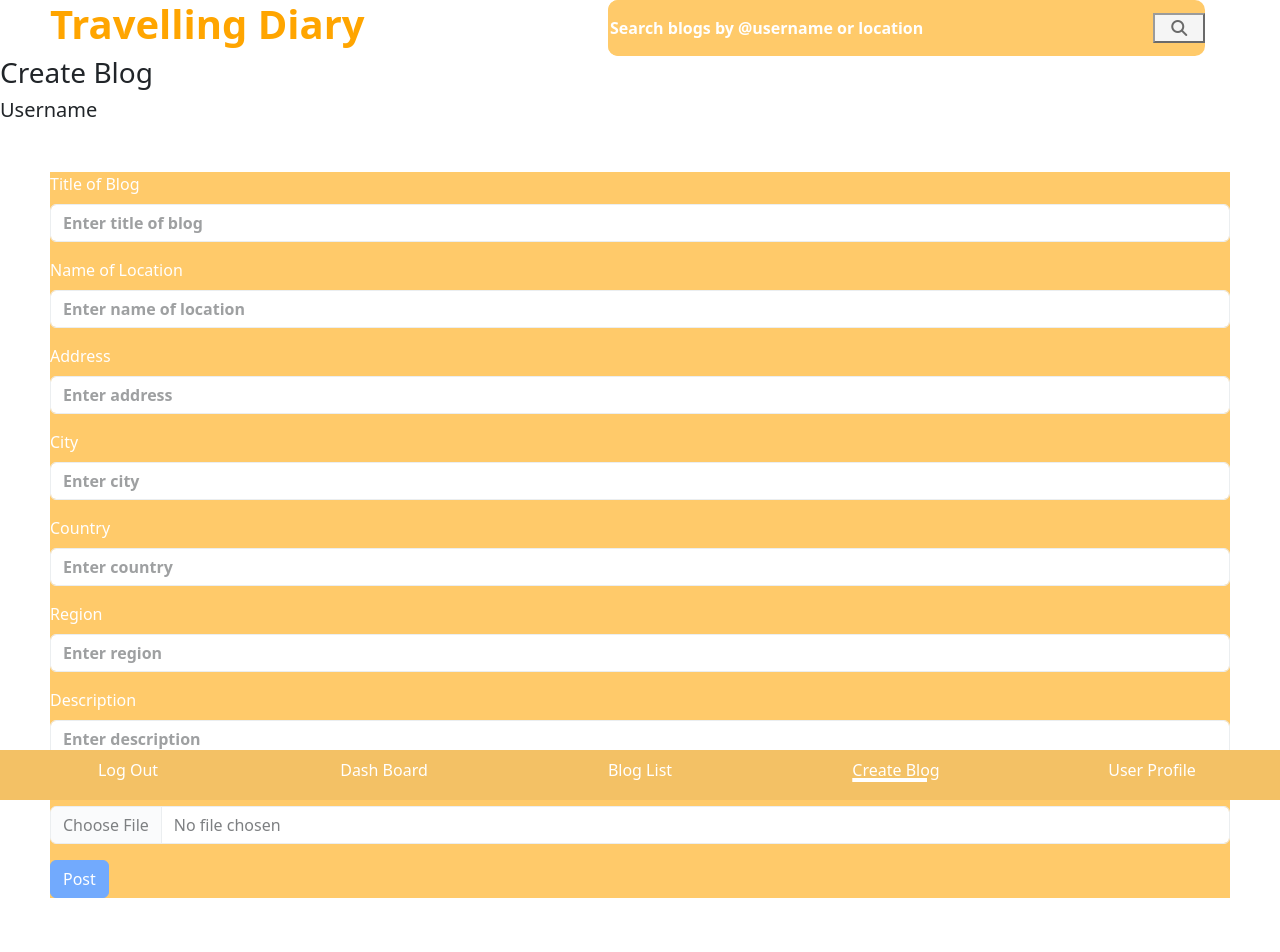
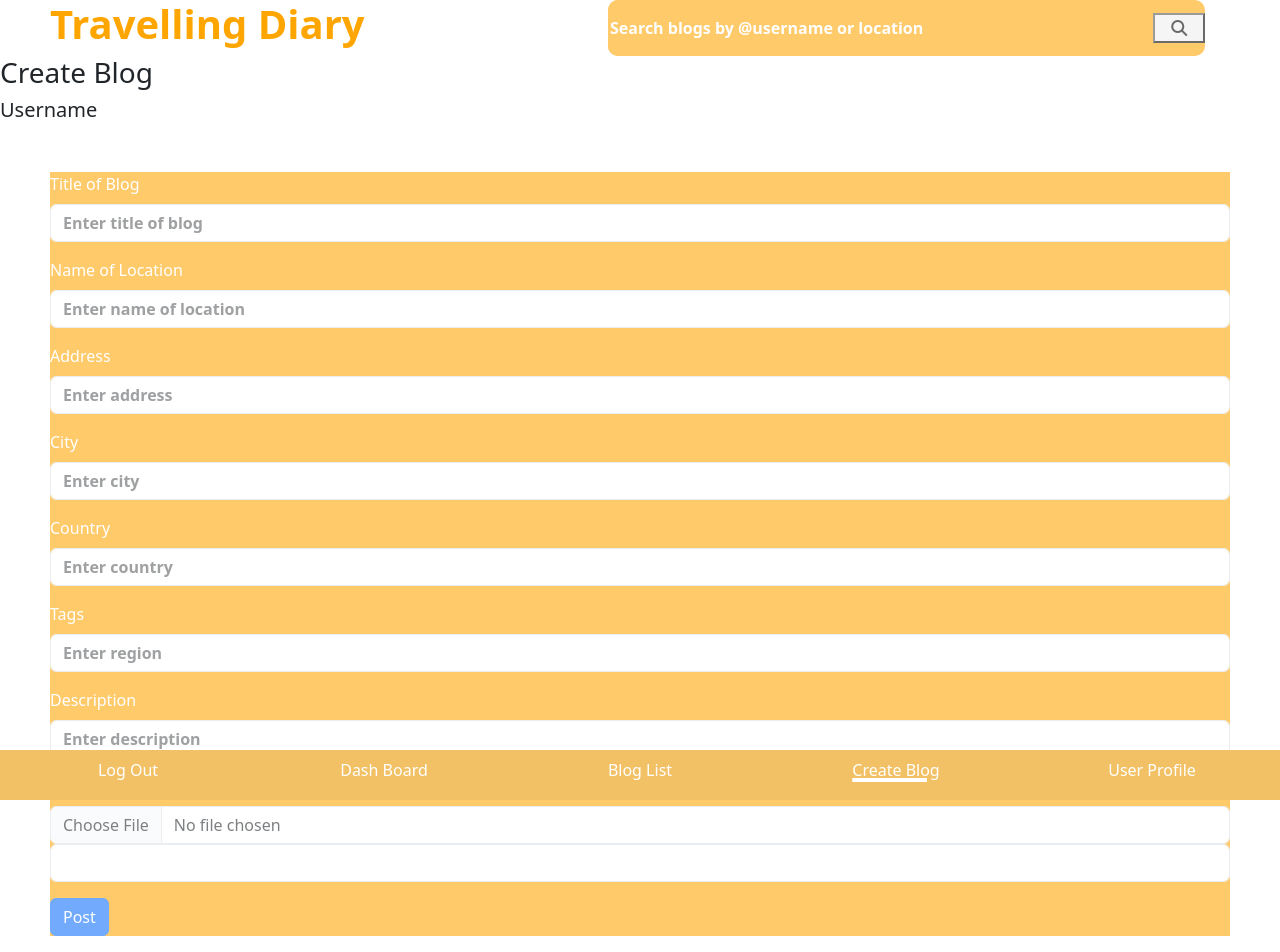
Before and after one commit to frankie3388/t3-finalproject-frontend, a React (Create React App) app: page /createblog in a window 1280 px wide. Shown: the top 952 px of the page. Built offline with nearby package versions, Linux system fonts and the light colour scheme.

Commit message:
feat: create blog functionality to include image upload

```diff
--- a/src/components/CreateAccountForm.jsx
+++ b/src/components/CreateAccountForm.jsx
@@ -5,8 +5,11 @@ import Row from 'react-bootstrap/Row';
 import '../styling/CreateAccount-LoginForm.css';
 import { useEffect, useState } from 'react';
 import { create } from '../functions/create-account';
+import { useNavigate } from 'react-router-dom';
 
 function CreateAccountForm() {
+
+  const navigate = useNavigate();
 
     // local form's state
     const [user, setUser] = useState(null);
@@ -131,7 +134,14 @@ function CreateAccountForm() {
           </Button>
         </Col>
       </Form.Group>
-      <p>Already have an account? <a href="./" className="createlink">Login</a></p>
+      <p>Already have an account?{' '}
+        <span
+          className="createlink"
+          onClick={() => navigate('/')}
+        >
+          Login
+        </span>
+      </p>
     </Form>
     )
 }
--- a/src/components/CreateBlogForm.jsx
+++ b/src/components/CreateBlogForm.jsx
@@ -5,7 +5,9 @@ import { useState, useContext } from 'react';
 import { ApiContext } from "../context/ApiContext";
 
 function CreateBlogForm() {
+  // useState for the imagedata
   const [photo, setPhoto] = useState(null);
+  const [caption, setCaption] = useState("")
 
   // api URL
 	const {api} = useContext(ApiContext);
@@ -15,22 +17,41 @@ function CreateBlogForm() {
     event.preventDefault();
 
     try {
+      // Create blog data
+      const blogData = {
+        title: event.target.elements.title.value,
+        locationname: event.target.elements.locationname.value,
+        locationaddress: event.target.elements.locationaddress.value,
+        locationcity: event.target.elements.locationcity.value,
+        locationcountry: event.target.elements.locationcountry.value,
+        body: event.target.elements.body.value,
+        tags: event.target.elements.tags.value,
+      };
+
+      // Create FormData for image submission
+      const formData = new FormData();
+      formData.append("image", photo);
+      formData.append("caption", caption);
+
+      // Post image data to server and S3
+      await fetch(api + "/blog/image", {
+        method: 'POST',
+        body: formData,
+        headers: { 'Content-Type': 'multipart/form-data' },
+      });
+
+      // Post blog data to server
       const response = await fetch(api + "/blog", {
         method: 'POST',
         headers: {
           'Content-Type': 'application/json',
         },
         body: JSON.stringify({
-                title: event.target.elements.title.value,
-                locationname: event.target.elements.locationname.value,
-                address: event.target.elements.address.value,
-                city: event.target.elements.city.value,
-                country: event.target.elements.country.value,
-                region: event.target.elements.region.value,
-                description: event.target.elements.description.value,
-                photo: photo,
+          ...blogData,
+          imagedata: photo.name, // Assuming photo.name is a unique identifier for the image
         }),
       });
+
       if (response.ok) {
         console.log("Blog posted successfully");
       } else {
@@ -56,29 +77,30 @@ function CreateBlogForm() {
               <Form.Label>Name of Location</Form.Label>
               <Form.Control type="text" name="locationname" placeholder="Enter name of location" />
             </Form.Group>
-            <Form.Group className="mb-3" controlId="address">
+            <Form.Group className="mb-3" controlId="locationaddress">
               <Form.Label>Address</Form.Label>
-              <Form.Control type="text" name="address" placeholder="Enter address" />
+              <Form.Control type="text" name="locationaddress" placeholder="Enter address" />
             </Form.Group>
-            <Form.Group className="mb-3" controlId="city">
+            <Form.Group className="mb-3" controlId="locationcity">
               <Form.Label>City</Form.Label>
-              <Form.Control type="text" name="city" placeholder="Enter city" />
+              <Form.Control type="text" name="locationcity" placeholder="Enter city" />
             </Form.Group>
-            <Form.Group className="mb-3" controlId="country">
+            <Form.Group className="mb-3" controlId="locationcountry">
               <Form.Label>Country</Form.Label>
-              <Form.Control type="text" name="country" placeholder="Enter country" />
+              <Form.Control type="text" name="locationcountry" placeholder="Enter country" />
             </Form.Group>
-            <Form.Group className="mb-3" controlId="region">
-              <Form.Label>Region</Form.Label>
-              <Form.Control type="text" name="region" placeholder="Enter region" />
+            <Form.Group className="mb-3" controlId="tags">
+              <Form.Label>Tags</Form.Label>
+              <Form.Control type="text" name="tags" placeholder="Enter region" />
             </Form.Group>
-            <Form.Group className="mb-3" controlId="description">
+            <Form.Group className="mb-3" controlId="body">
               <Form.Label>Description</Form.Label>
-              <Form.Control type="text" name="description" placeholder="Enter description" />
+              <Form.Control type="text" name="body" placeholder="Enter description" />
             </Form.Group>
-            <Form.Group className="mb-3" controlId="photo">
+            <Form.Group className="mb-3" controlId="imagedata">
                 <Form.Label>Photo</Form.Label>
-                <Form.Control type="file" name="photo" onChange={handlePhotoChange} />
+                <Form.Control type="file" name="imagedata" onChange={handlePhotoChange} />
+                <Form.Control type="text" name="imagedata" value={caption} onChange={e => setCaption(e.target.value)} />
             </Form.Group>
             <Button variant="primary" type="submit">
                 Post
--- a/src/components/LoginForm.jsx
+++ b/src/components/LoginForm.jsx
@@ -86,7 +86,15 @@ function LoginForm() {
           </Button>
         </Col>
       </Form.Group>
-      <p>Don't have an Account? Create one. <a href="./createaccount" className="createlink">Create Account</a></p>
+      <p>
+        Don't have an Account? Create one.{' '}
+        <span
+          className="createlink"
+          onClick={() => navigate('/createaccount')}
+        >
+          Create Account
+        </span>
+      </p>
     </Form>
   )
 }
--- a/src/functions/create-account.js
+++ b/src/functions/create-account.js
@@ -2,6 +2,7 @@ async function create(email, password, firstName, lastName, username, regionsOfI
     console.log(email, password, firstName, lastName, username, regionsOfInterest, countriesOfInterest, isAdmin);
 
     let result = await fetch(
+      // need to change this to 'api' from ApiContext once in production
       process.env.REACT_APP_BACKEND_URL + "/users/createuser",
       {
         method: "POST",
--- a/src/functions/login.js
+++ b/src/functions/login.js
@@ -1,6 +1,7 @@
 async function login(email, password){
 
     let result = await fetch(
+      // need to change this to 'api' from ApiContext once in production
       process.env.REACT_APP_BACKEND_URL + "/users/login",
       {
         method: "POST",
--- a/src/styling/CreateAccount-LoginForm.css
+++ b/src/styling/CreateAccount-LoginForm.css
@@ -28,3 +28,7 @@ button.create-button {
     font-weight: bold;
     font-size: 1.1rem;
 }
+
+.createlink:hover {
+    cursor: pointer;
+}
```
Lines whose indentation alone changed are shown as unchanged.
